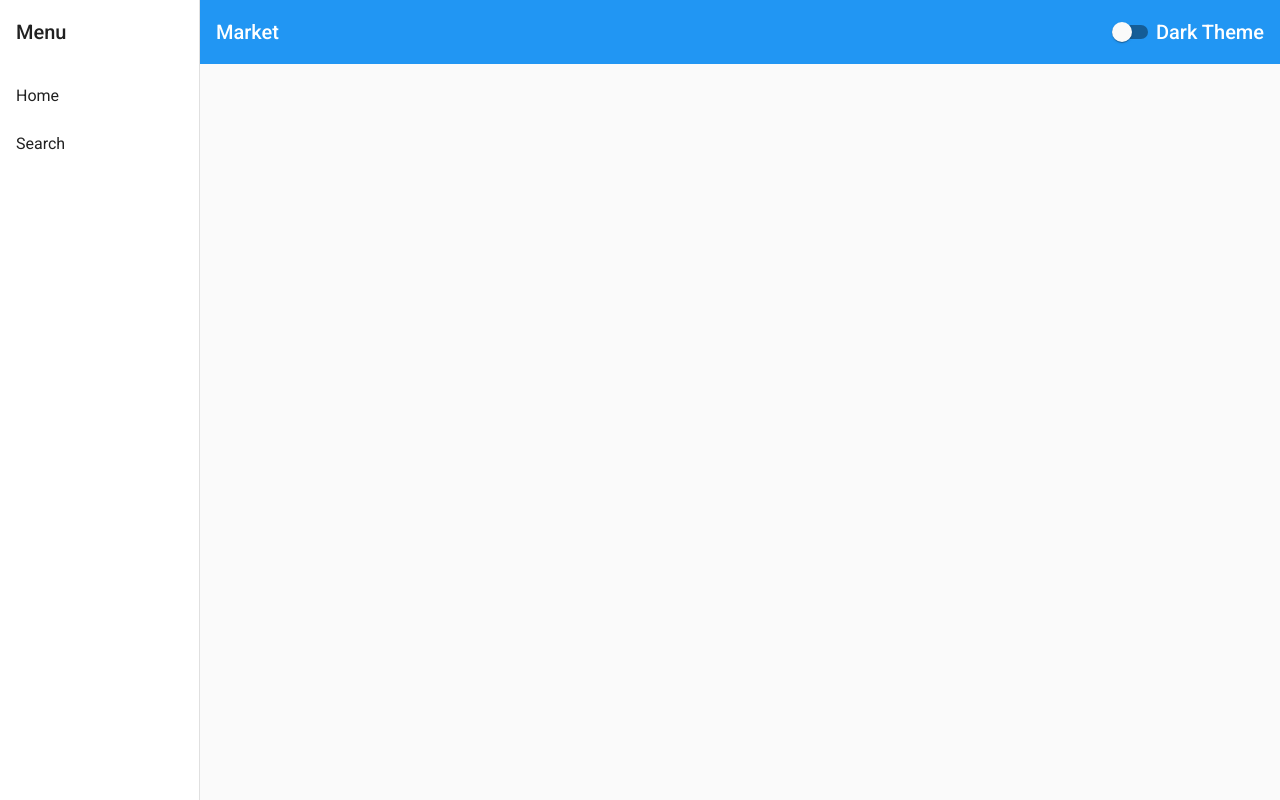
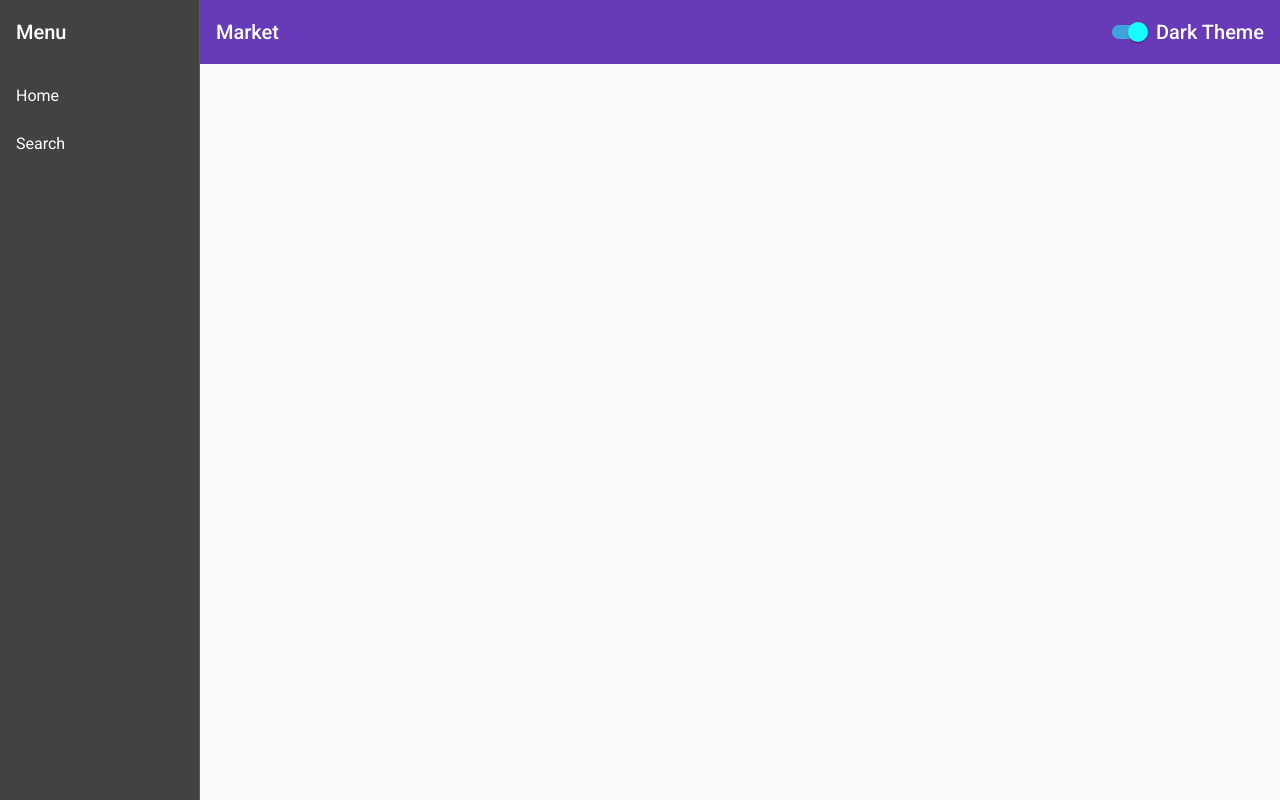
Before and after one commit to dobitamas/Market-Angular, an Angular app in the folder market/: page / in a window 1280 px wide. Built offline with nearby package versions, Linux system fonts and the light colour scheme.

Commit message:
Implemented switching between themes with the switcher

```diff
--- a/market/src/app/app.module.ts
+++ b/market/src/app/app.module.ts
@@ -19,6 +19,7 @@ import { HttpClientModule } from '@angular/common/http';
 import {MatSnackBarModule} from '@angular/material/snack-bar';
 import { NotifierComponent } from './notifier/notifier.component';
 import {MatSlideToggleModule} from '@angular/material/slide-toggle';
+import { FormsModule } from '@angular/forms';
 @NgModule({
   declarations: [
     AppComponent,
@@ -41,7 +42,8 @@ import {MatSlideToggleModule} from '@angular/material/slide-toggle';
     MatCardModule,
     MatMenuModule,
     MatSnackBarModule,
-    MatSlideToggleModule
+    MatSlideToggleModule,
+    FormsModule
   ],
   providers: [],
   bootstrap: [AppComponent]
--- a/market/src/app/nav/nav.component.html
+++ b/market/src/app/nav/nav.component.html
@@ -1,4 +1,4 @@
-<mat-sidenav-container class="sidenav-container">
+<mat-sidenav-container class="sidenav-container" [ngClass]="{'dark-theme':isDarkTheme}">
   <mat-sidenav #drawer class="sidenav" fixedInViewport
       [attr.role]="(isHandset$ | async) ? 'dialog' : 'navigation'"
       [mode]="(isHandset$ | async) ? 'over' : 'side'"
@@ -22,7 +22,7 @@
       <span>Market</span>
       <span style="flex: auto;">
       </span>
-      <mat-slide-toggle>
+      <mat-slide-toggle [(ngModel)]="isDarkTheme">
         Dark Theme
       </mat-slide-toggle>
 
--- a/market/src/app/nav/nav.component.ts
+++ b/market/src/app/nav/nav.component.ts
@@ -10,6 +10,8 @@ import { map, shareReplay } from 'rxjs/operators';
 })
 export class NavComponent {
 
+  isDarkTheme: boolean = true;
+
   isHandset$: Observable<boolean> = this.breakpointObserver.observe(Breakpoints.Handset)
     .pipe(
       map(result => result.matches),
```
